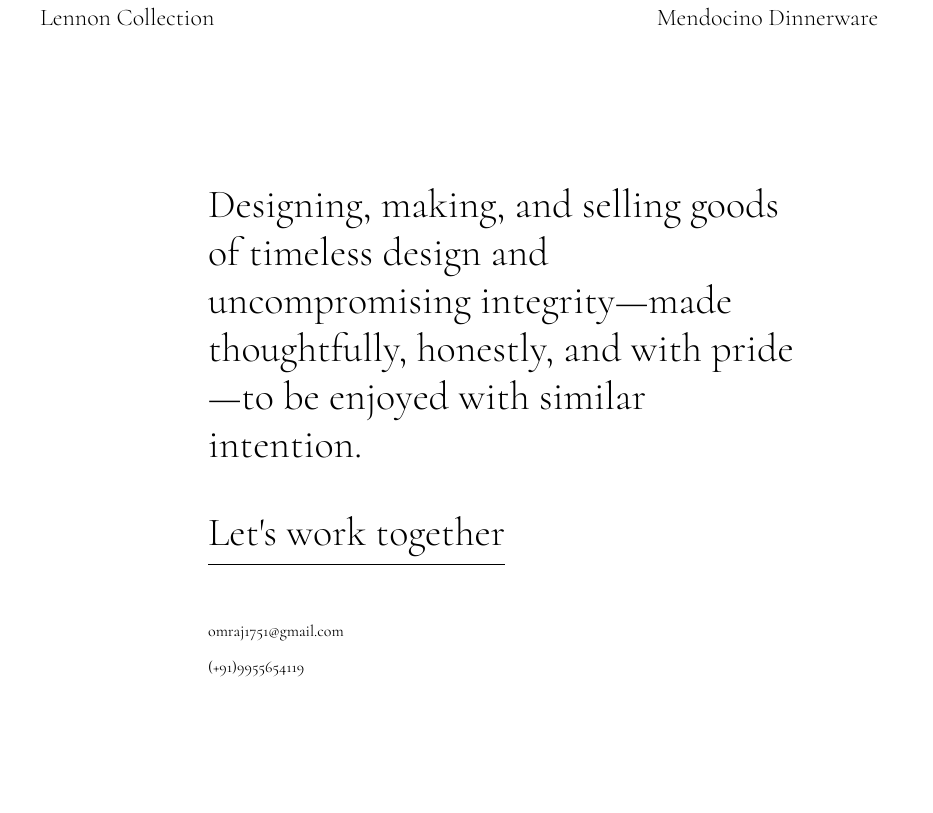
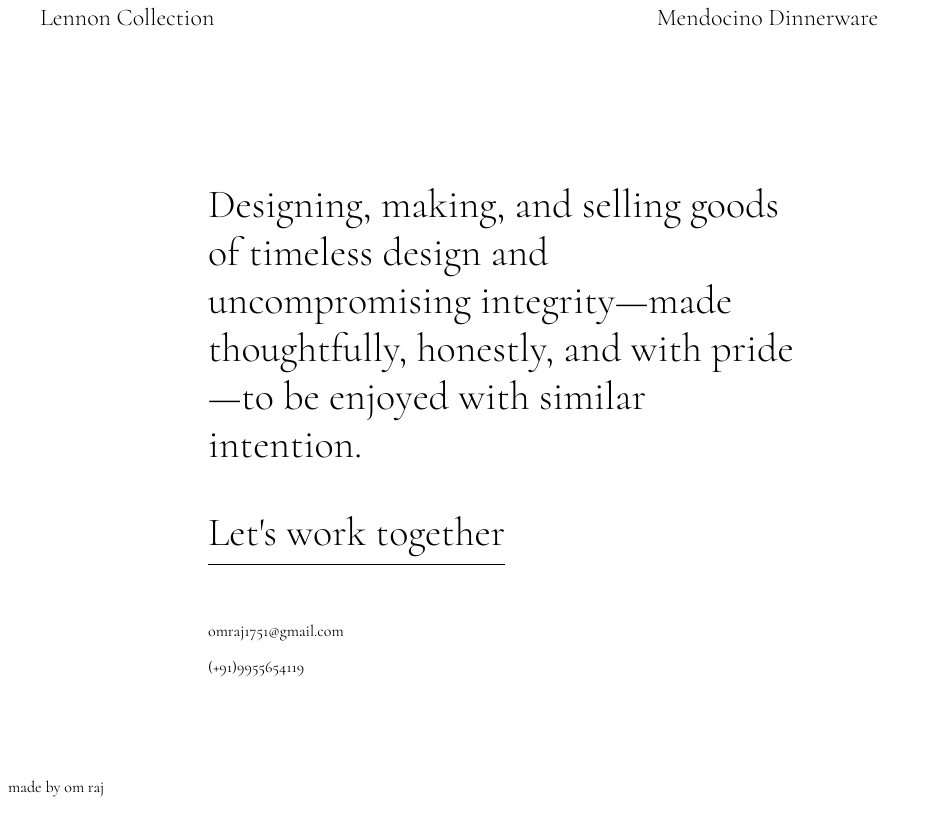
Before and after one commit to ompatel1751/JScermics, a plain HTML site: page index.html in a window 1280 px wide. Shown: the part 2432-3245 px from the top of the page, without its empty margins (0-933 px from the left). Before the commit the page ends 3209 px from the top, so only its background shows below. Drawn offline with Linux system fonts and the light colour scheme.

Commit message:
footer added

```diff
--- a/index.html
+++ b/index.html
@@ -94,5 +94,6 @@
         <p>(+91)9955654119</p>
       </div>
     </section>
+    <footer><p>made by om raj</p></footer>
   </body>
 </html>
```
